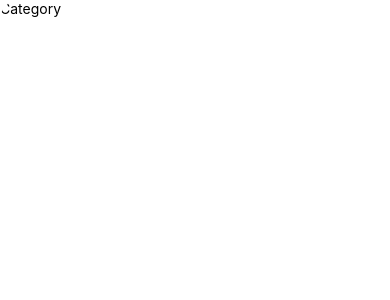
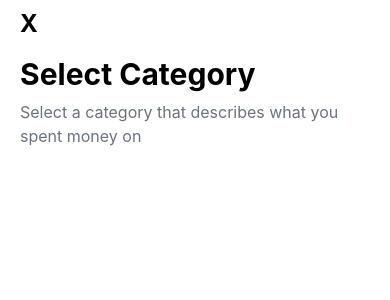
Before and after one commit to ArfatChowdhury/react-native-expense-tracker, a React Native app: screen /Category in a window 390 px wide. Shown: the top 300 px of the page. Built offline with nearby package versions, Linux system fonts and the light colour scheme.

Commit message:
design create screen

```diff
--- a/src/navigation/AppNavigator.js
+++ b/src/navigation/AppNavigator.js
@@ -29,12 +29,13 @@ const AppNavigator = () => {
       <Stack.Screen name="Category" component={Category}
 
       options={{
-        presentation: 'modal',
+        presentation: 'transparentModal',
         cardStyle: {
-          marginTop: Platform.OS === 'android' ? 70 : 0,
+          marginTop: Platform.OS === 'android' ? 75 : 0,
           backgroundColor: 'white',
           borderTopLeftRadius: 20,
           borderTopRightRadius: 20,
+
         },
         cardOverlayEnabled: true,
       }}
--- a/src/screens/Category.jsx
+++ b/src/screens/Category.jsx
@@ -1,10 +1,17 @@
-import { View, Text } from 'react-native'
+import { View, Text, Pressable } from 'react-native'
 import React from 'react'
+import tailwind from 'twrnc'
 
-const Category = () => {
+const Category = ({navigation}) => {
   return (
-    <View>
-      <Text>Category</Text>
+    <View style={tailwind`px-5 mt-2`}>
+      <View >
+        <Pressable onPress={()=> navigation.goBack()} >
+        <Text style={tailwind`text-2xl font-bold`}>X</Text>
+        </Pressable>
+        <Text style={tailwind`text-3xl font-bold mt-4 `}>Select Category</Text>
+        <Text style={tailwind`text-base mt-2 text-gray-500 `}>Select a category that describes what you spent money on</Text>
+      </View>
     </View>
   )
 }
--- a/src/screens/Create.jsx
+++ b/src/screens/Create.jsx
@@ -13,7 +13,7 @@ const Create = ({ navigation }) => {
     navigation.navigate('Category')
   }
   return (
-    <View style={tailwind`flex-1 px-5  mt-2`}>
+    <View style={tailwind`flex-1 px-5  mt-4`}>
       <View style={tailwind`my-4`}>
         <Text style={tailwind`text-3xl font-bold mb-2`}>Add new expenses</Text>
         <Text style={tailwind`text-base text-gray-500`}>Enter the details of your expenses to help you track your spending.</Text>
```
